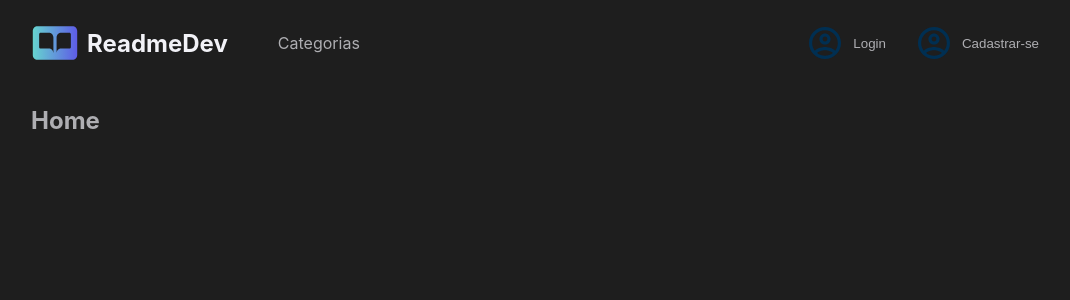
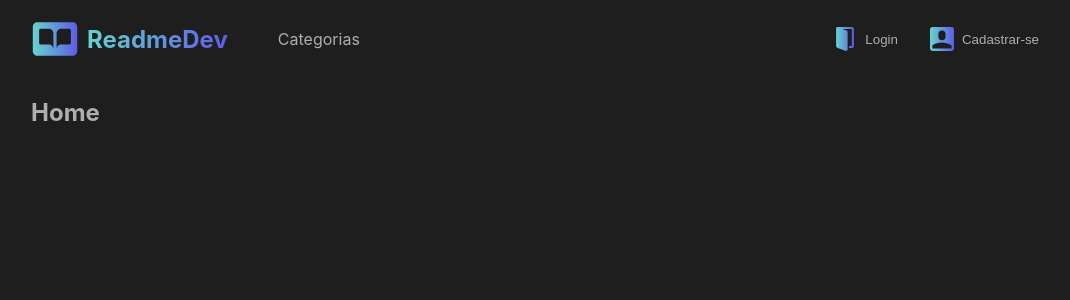
Before and after one commit to emiscode/react-readmedev, a React (Create React App) app: page / in a window 1280 px wide. Shown: the top 300 px of the page, without its empty margins (97-1167 px from the left). Built offline with nearby package versions, Linux system fonts and the light colour scheme.

Commit message:
add actions icons

```diff
--- a/src/components/ActionButton/ActionButton.css
+++ b/src/components/ActionButton/ActionButton.css
@@ -9,5 +9,6 @@
 }
 
 .btn-nav img {
-  margin-right: 12px;
+  height: 1.5rem;
+  margin-right: 0.5rem;
 }
--- a/src/components/Header/Header.css
+++ b/src/components/Header/Header.css
@@ -16,6 +16,12 @@
 .rd-logo h1 {
   color: #f2f2f7;
   margin-left: 0.5rem;
+  width: fit-content;
+  background-clip: text;
+  background-size: cover;
+  -webkit-background-clip: text;
+  -webkit-text-fill-color: transparent;
+  background-image: linear-gradient(to right, #66d4cf, #5e5ce6ff);
 }
 
 .rd-navbar {
--- a/src/components/Header/index.tsx
+++ b/src/components/Header/index.tsx
@@ -2,7 +2,8 @@ import "./Header.css";
 import { Link } from "react-router-dom";
 
 import logo from "./assets/logo-min.svg";
-import usuario from "./assets/usuario.svg";
+import userIcon from "./assets/user-icon.svg";
+import loginIcon from "./assets/login-icon.svg";
 
 import ActionButton from "../ActionButton";
 
@@ -37,14 +38,14 @@ function Header() {
             <ActionButton
               text="Login"
               altSrc="Icone representando um usuário"
-              imgSrc={usuario}
+              imgSrc={loginIcon}
             />
           </li>
           <li>
             <ActionButton
               text="Cadastrar-se"
               altSrc="Icone representando um usuário"
-              imgSrc={usuario}
+              imgSrc={userIcon}
             />
           </li>
         </ul>
```
Also changed, not shown: src/components/Header/assets/login-icon.svg (added), src/components/Header/assets/user-icon.svg (added).
